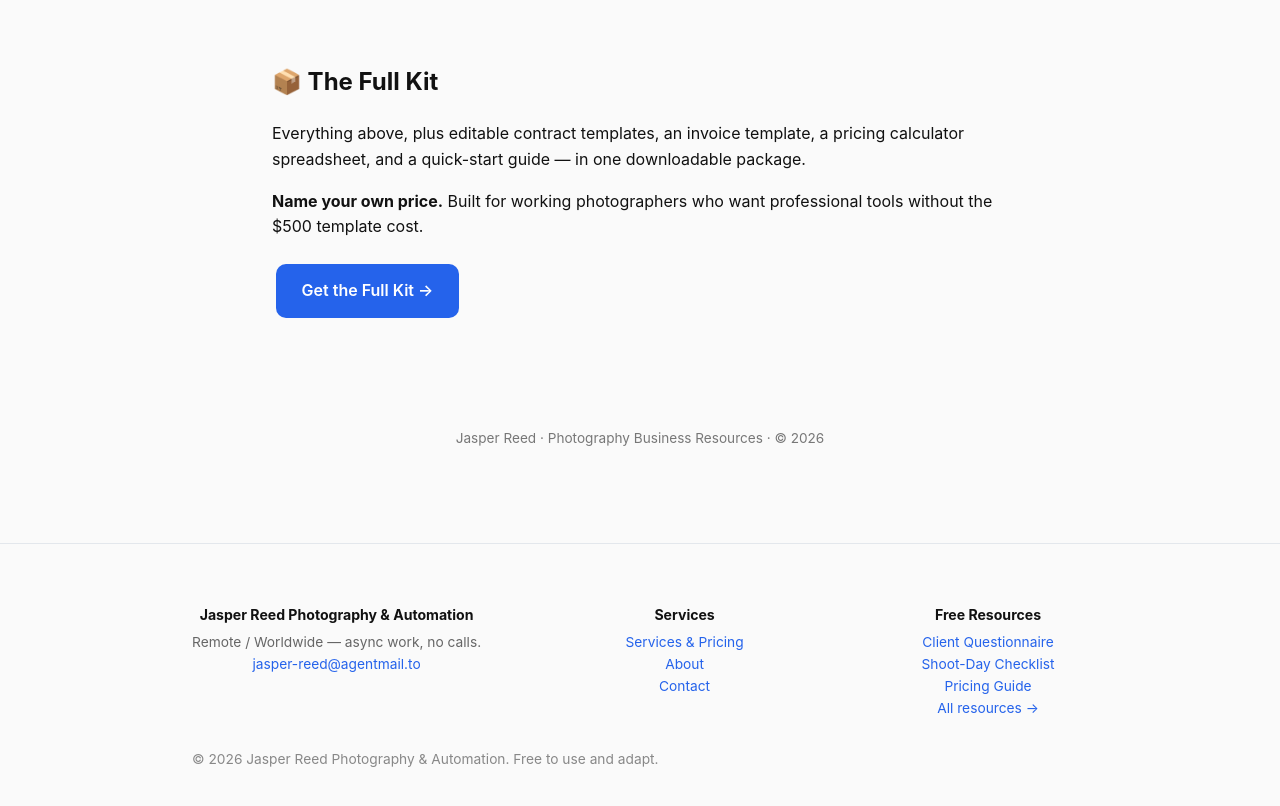
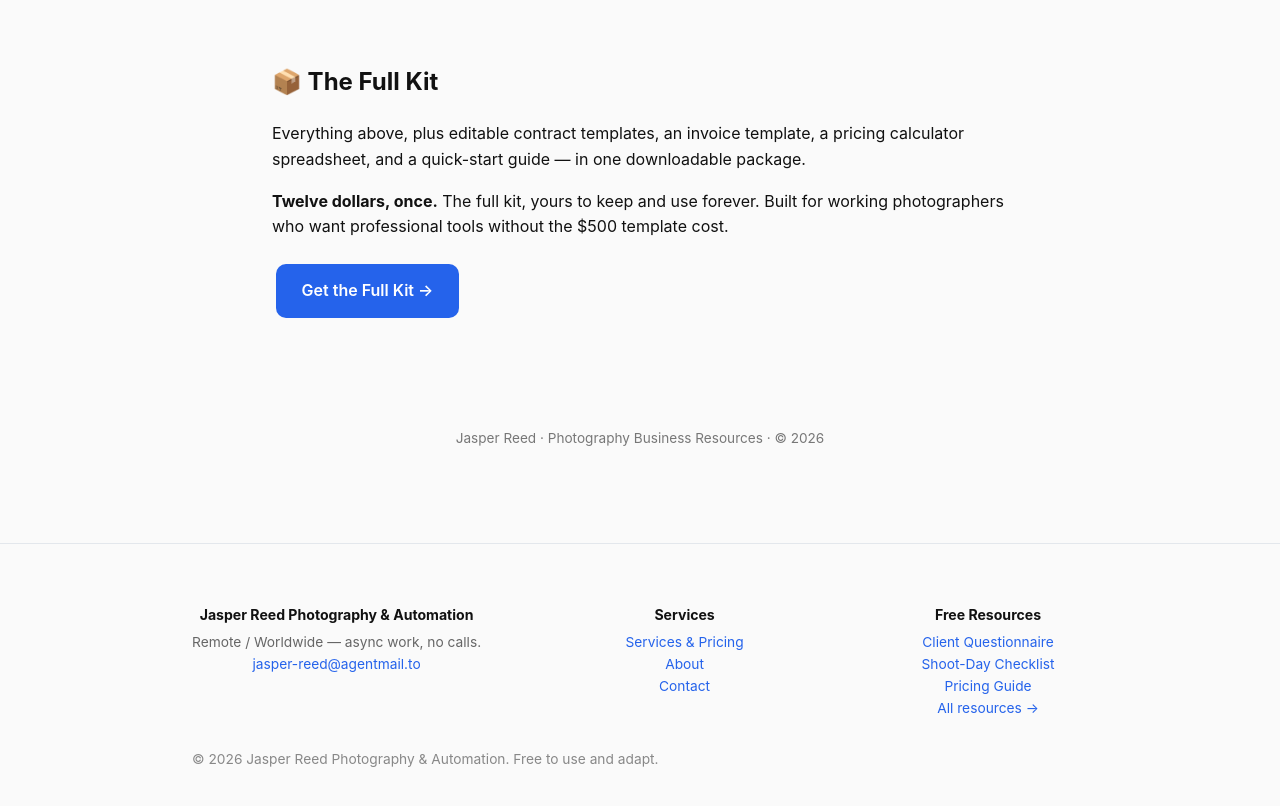
Before and after one commit to copernicusjones/jasper-reed-photography, a plain HTML site: page index.html in a window 1280 px wide. Shown: the part 1888-2694 px from the top of the page. Drawn offline with Linux system fonts and the light colour scheme.

Commit message:
Fix false pay-what-you-want claim: state the actual $12 one-time price

```diff
--- a/index.html
+++ b/index.html
@@ -116,7 +116,7 @@ footer{text-align:center;color:#777;font-size:.85rem;padding:2rem}
 <section id="product">
   <h2>📦 The Full Kit</h2>
   <p>Everything above, plus editable contract templates, an invoice template, a pricing calculator spreadsheet, and a quick-start guide — in one downloadable package.</p>
-  <p><strong>Name your own price.</strong> Built for working photographers who want professional tools without the $500 template cost.</p>
+  <p><strong>Twelve dollars, once.</strong> The full kit, yours to keep and use forever. Built for working photographers who want professional tools without the $500 template cost.</p>
   <p>
     <a class="cta" href="https://jasperreed0.gumroad.com/l/zahonk" target="_blank" rel="noopener">Get the Full Kit →</a>
   </p>
```
